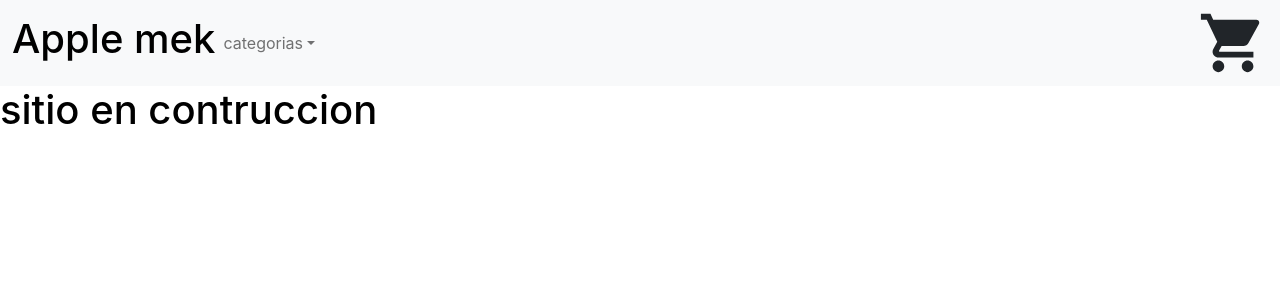
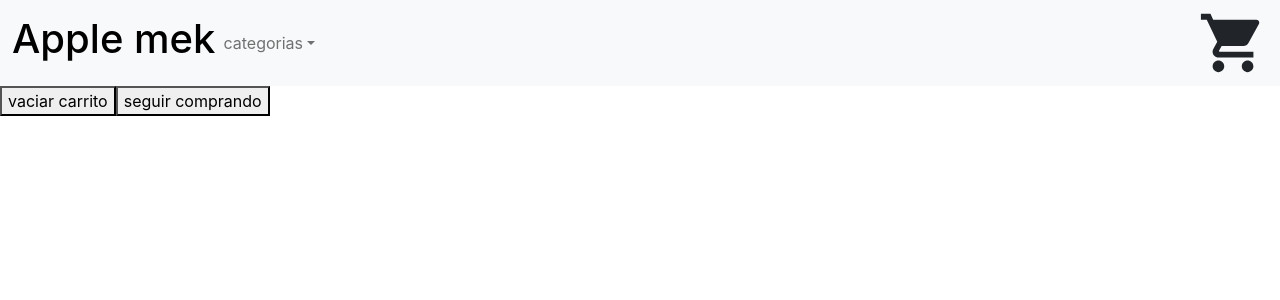
Before and after one commit to clivercolongne/applemek-cliver, a React (Create React App) app: page /cart in a window 1280 px wide. Shown: the top 300 px of the page. Built offline with nearby package versions, Linux system fonts and the light colour scheme.

Commit message:
desafio 11

```diff
--- a/src/components/Cart.js
+++ b/src/components/Cart.js
@@ -1,9 +1,22 @@
-import React from 'react'
+import { Link } from 'react-router-dom';
+import React,{ useContext} from 'react'
+import { CartContext } from "../context/CartContext";
 
 function Cart() {
+    const { cart, clear, removeItem} = useContext(CartContext)
+    console.log(cart);
     return (
-        <div>
-            <h1>sitio en contruccion</h1>
+           <div>
+                {cart.map(prod =>  <div>
+                                <h1>{ prod.item.nombre}</h1>
+                                <img src={prod.item.pictureUrl} width="400px"></img>
+                                <h4>la cantidad es: { prod.quantity}</h4>
+
+                                <button onClick={removeItem} >X</button>
+                                </div>
+            )}
+<button onClick={clear} >vaciar carrito</button>
+<Link to="/"><button>seguir comprando</button></Link>
         </div>
     )
 }
--- a/src/components/ItemCount.js
+++ b/src/components/ItemCount.js
@@ -17,7 +17,7 @@
         onAdd(count)
         setCount(initial)
     }
-    console.log("soy count" ,count);
+
     return (
         <div>
             <div >
--- a/src/components/ItemDetail.js
+++ b/src/components/ItemDetail.js
@@ -19,8 +19,9 @@
         addItem(item,  quantity);
         setChangeButton(true)
         alert(`la cantidad es : ${quantity}`)
+
       };
-
+console.log("item detail", item);
     return (
         <div>
 
--- a/src/context/CartContext.jsx
+++ b/src/context/CartContext.jsx
@@ -10,14 +10,14 @@
 
         setCart([...cart, { item:prod , quantity: quantity}])
     }
-    const removeItem  = () => {
+    const removeItem  = (item) => {
+        const deleteProduct = cart.filter((prod) => prod.item.id !== item.item.id);
+
+        setCart([...deleteProduct]);
 
     }
     const clear  = () => {
-
-    }
-    const isInCart  = () => {
-
+        setCart([])
     }
 
 
@@ -28,7 +28,6 @@
             addItem,
             removeItem,
             clear,
-            isInCart
         }}
         >
             {children}
```
